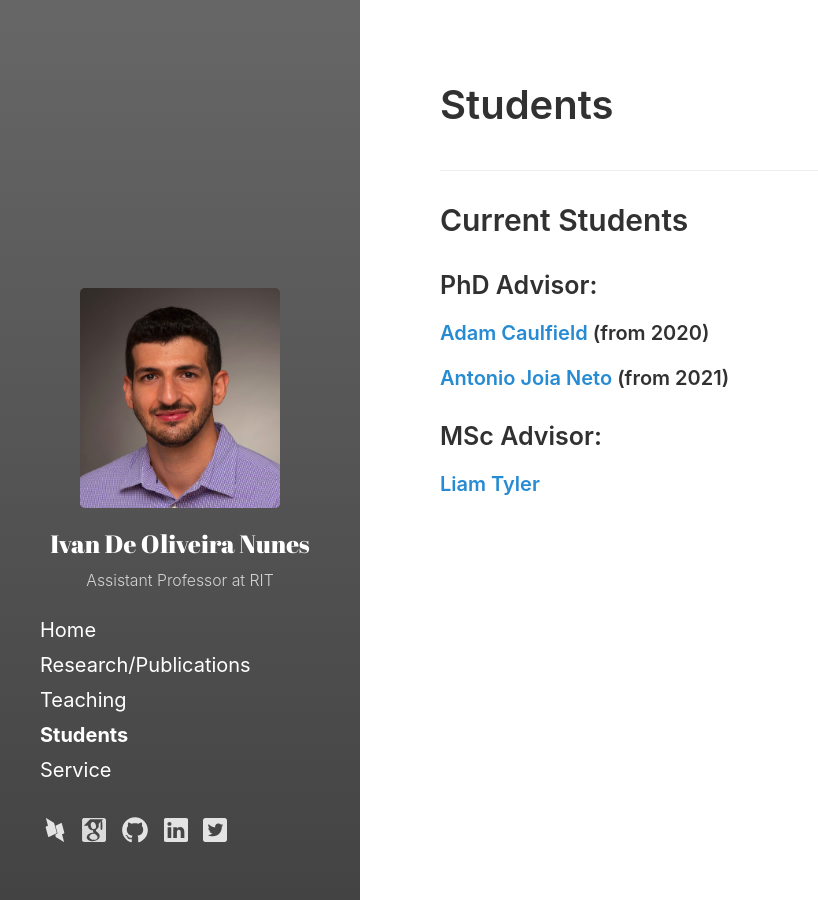
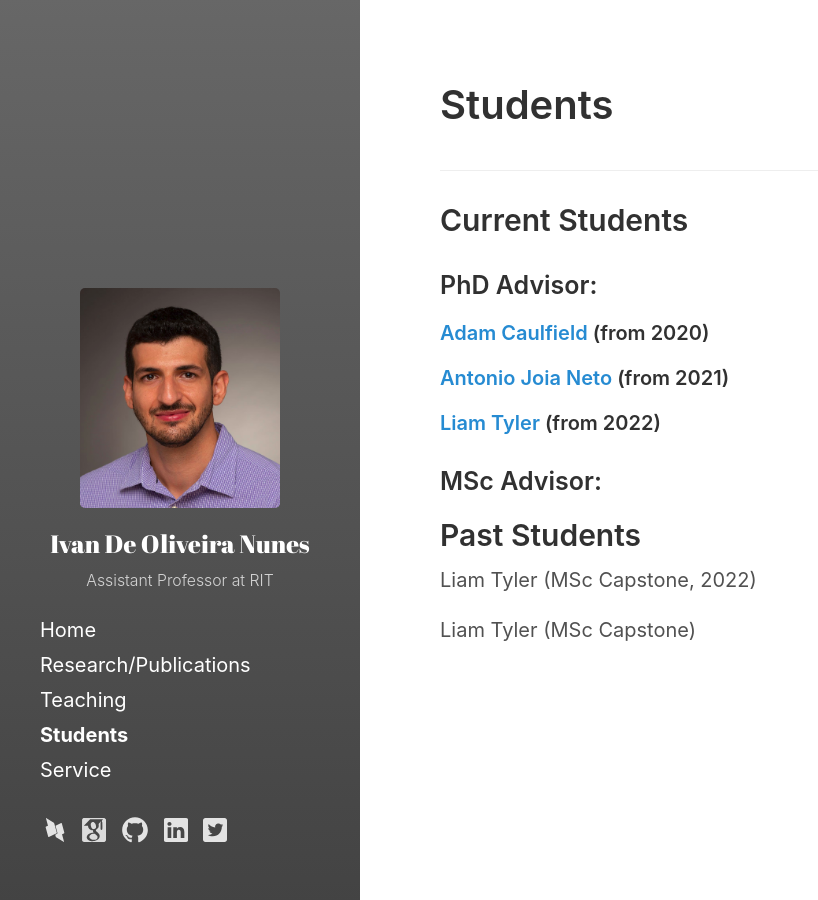
Before and after one commit to ivanolive/ivanolive.github.io, a Jekyll site: the page built from students.md, in a window 1280 px wide. Shown: the whole page, without its empty margins (0-818 px from the left). Built offline with Jekyll 4.4.1, drawn with Linux system fonts in a browser that asks for light colours.

Commit message:
Update students.md

```diff
--- a/students.md
+++ b/students.md
@@ -16,7 +16,14 @@ ___
 
 #### [Antonio Joia Neto](https://a-joia.github.io/) (from 2021)
 
+#### [Liam Tyler](https://www.linkedin.com/in/liamgtyler/) (from 2022)
 
 ### MSc Advisor:
 
-#### [Liam Tyler](https://www.linkedin.com/in/liamgtyler/)
+
+
+## Past Students
+
+Liam Tyler (MSc Capstone, 2022)
+
+Liam Tyler (MSc Capstone)
```
